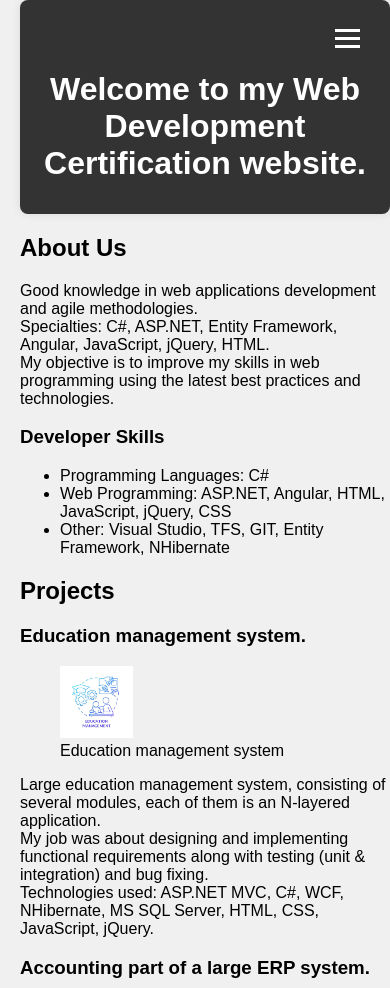
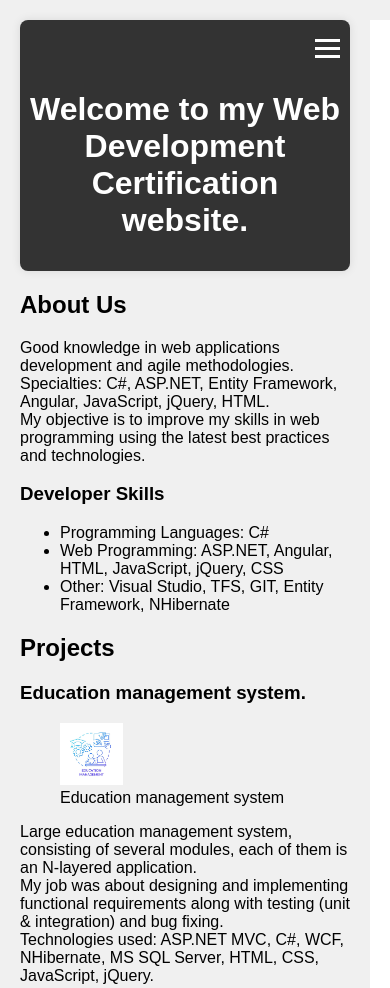
Before and after one commit to Shaza88/WebDevCert, a plain HTML site: page index.html in a window 390 px wide. Shown: the top 988 px of the page. Drawn offline with Linux system fonts and the light colour scheme.

Commit message:
fix mobile view 2

```diff
--- a/styles.css
+++ b/styles.css
@@ -338,8 +338,8 @@ label[for="message"] {
 @media (max-width: 768px) {
     .hamburger {
         position: fixed;
-        top: 10px;
-        right: 10px;
+        top: 20px;
+        right: 30px;
         z-index: 1001; /* Ensure it is above other elements */
     }
 
@@ -347,3 +347,8 @@ label[for="message"] {
         padding-top: 50px; /* Add padding to avoid overlap with the hamburger */
     }
 }
+body {
+    margin-top: 20px;
+    border-right: 20px solid #fff;
+    padding-right: 20px;
+}
```
